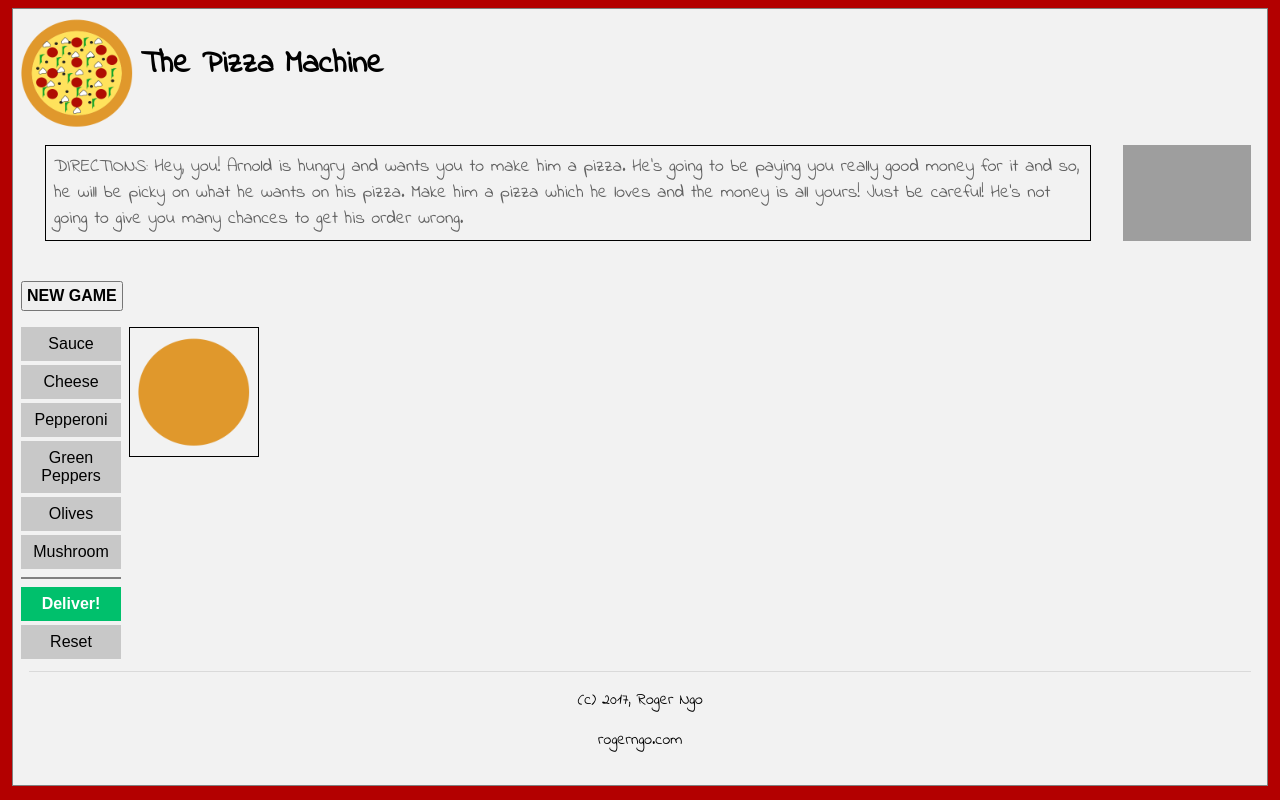
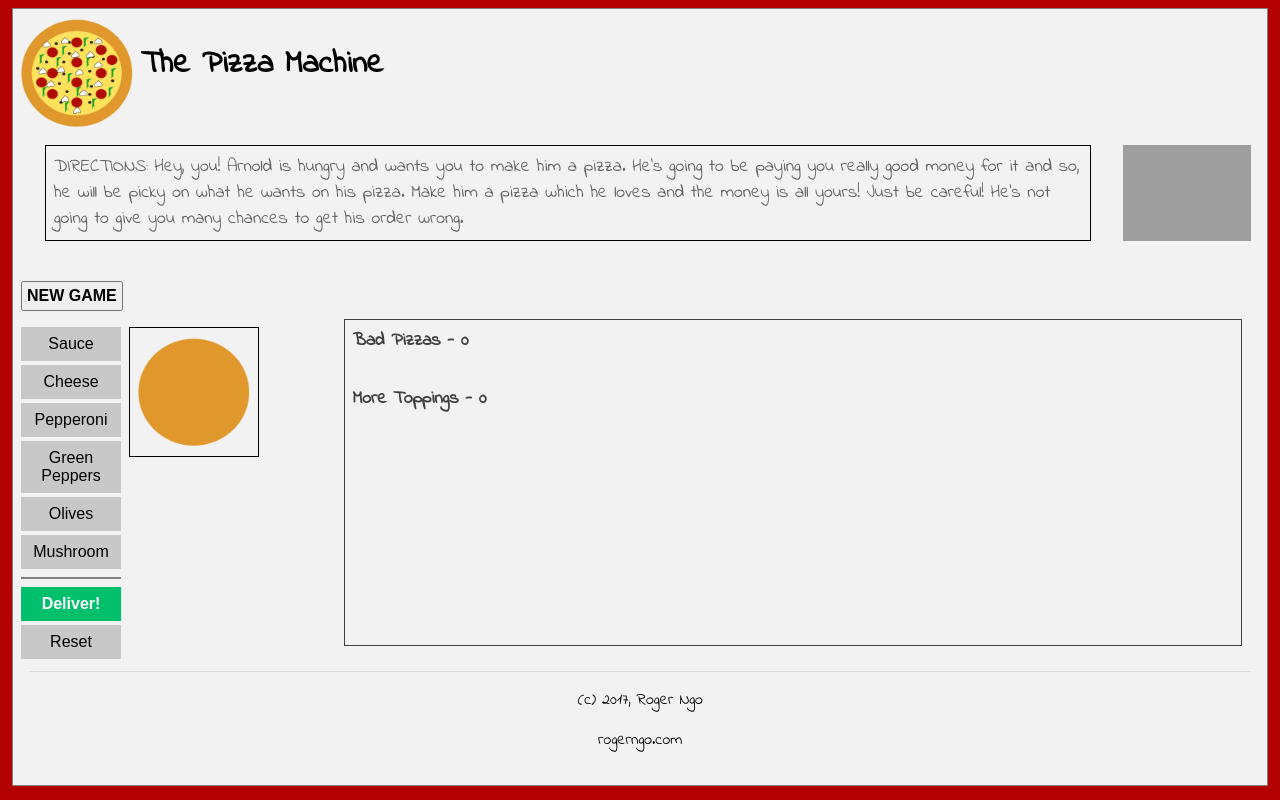
Before and after one commit to urbanspr1nter/PizzaMachine, a React app: page / in a window 1280 px wide. Built offline with nearby package versions, Linux system fonts and the light colour scheme; grey boxes are pictures that could not be loaded.

Commit message:
Implementing a scoreboard.

```diff
--- a/App.jsx
+++ b/App.jsx
@@ -4,6 +4,7 @@ import Footer from './components/Footer.jsx';
 import Info from './components/Info.jsx';
 import ControlPanel from './components/ControlPanel.jsx';
 import PizzaMachine from './js/PizzaMachine.js';
+import ScoreBoard from './components/ScoreBoard.jsx';
 
 class App extends React.Component {
   constructor(props) {
@@ -14,7 +15,9 @@ class App extends React.Component {
     this.state = {
       pizzaToppings: [],
       gameState: 'start',
-      info: ``
+      info: ``,
+      badPizzas: [],
+      moreToppings: []
     };
 
     this.addIngredientToPizza = this.addIngredientToPizza.bind(this);
@@ -37,16 +40,28 @@ class App extends React.Component {
 
   deliverHandler() {
     if(this.pizzaMachine.checkBuiltPizza(this.state.pizzaToppings) === 'yuck') {
+      this.setState({
+        badPizzas: this.state.badPizzas.concat([this.state.pizzaToppings])
+      }, function() {
         this.setGameState('yuck');
         this.reset();
+      });
     }
     else if(this.pizzaMachine.checkBuiltPizza(this.state.pizzaToppings) === 'more-toppings') {
+      this.setState({
+        moreToppings: this.state.moreToppings.concat([this.state.pizzaToppings])
+      }, function() {
         this.setGameState('more-toppings');
         this.reset();
+      });
     }
     else {
       this.setGameState('perfect');
     }
+
+    console.log("BAD PIZZAS", this.state.badPizzas);
+    console.log("MORE TOPPINGS", this.state.moreToppings);
+    console.log("BUILT", this.state.pizzaToppings);
   }
 
   setGameState(gameState) {
@@ -175,12 +190,14 @@ class App extends React.Component {
           </div>
         </div>
         <button className="pizza-button-new-game" onClick={this.startNewGame} type="button">NEW GAME</button>
+        <div className="pizza-game-container">
           <ControlPanel
             addIngredientHandler={this.addIngredientToPizza}
             deliverHandler={this.deliverHandler}
             resetHandler={this.reset}
             pizzaToppings={this.state.pizzaToppings} />
-
+          <ScoreBoard badPizzas={this.state.badPizzas} moreToppings={this.state.moreToppings} />
+        </div>
         <Footer />
       </div>
     );
--- a/components/ScoreBoard.jsx
+++ b/components/ScoreBoard.jsx
@@ -0,0 +1,57 @@
+import React from 'react';
+
+export default class ScoreBoard extends React.Component {
+  constructor(props) {
+    super(props);
+  }
+
+  render() {
+    let i = 0;
+
+    return (
+      <div className="pizza-scoreboard">
+        <div className="pizza-delivered-container">
+          <div className="pizza-delivered-title">Bad Pizzas - {this.props.badPizzas.length}</div>
+          <div className="pizza-delivered-container">
+            {
+              this.props.badPizzas.map((b) => {
+                return (
+                  <div key={i += 1}>
+                    {
+                      b.map((el) => {
+                        return (
+                          el.imageElement
+                        )
+                      })
+                    }
+                  </div>
+                );
+              })
+            }
+          </div>
+        </div>
+        <div className="pizza-delivered-container">
+          <div className="pizza-delivered-title">More Toppings - {this.props.moreToppings.length}</div>
+          <div className="pizza-delivered-container">
+            {
+              this.props.moreToppings.map((m) => {
+                return (
+                  <div key = {i += 1}>
+                    {
+                      m.map((el) => {
+                        return (
+                          el.imageElement
+                        )
+                      })
+                    }
+                  </div>
+                );
+              })
+            }
+          </div>
+        </div>
+
+      </div>
+    );
+  }
+}
--- a/style.css
+++ b/style.css
@@ -2,6 +2,20 @@ body {
   font-family: 'Indie Flower', cursive;
   background-color: rgb(179, 0, 0);
   color: rgb(242, 242, 242);
+}
+
+.pizza-game-container {
+  display: flex;
+}
+
+.pizza-scoreboard {
+  color: rgb(64, 64, 64);
+  border: 1px solid rgb(64, 64, 64);
+  display: inline;
+  margin-bottom: 2%;
+  margin-right: 2%;
+  width: 70vw;
+  padding: 8px;
 }
 
 .pizza-header {
@@ -31,6 +45,7 @@ body {
 .pizza-toppings-control-panel {
   padding: 8px;
   display: flex;
+  width: 25vw;
 }
 
 .pizza-toppings-control-panel-buttons {
@@ -80,6 +95,7 @@ button.pizza-deliver-button:hover {
   margin: 0;
   width: 128px;
   position: absolute;
+  z-index: 0;
 }
 
 .pizza-footer {
@@ -119,6 +135,17 @@ button.pizza-deliver-button:hover {
   width: 128px;
 }
 
+.pizza-delivered-title {
+  display: block;
+  font-weight: bold;
+  font-size: large;
+}
+
+.pizza-delivered-container {
+  display: block;
+  margin-bottom: 32px;
+}
+
 #app {
   border: 1px solid rgb(128, 128, 128);
   background-color: rgb(242, 242, 242);
```
Lines whose indentation alone changed are shown as unchanged.
